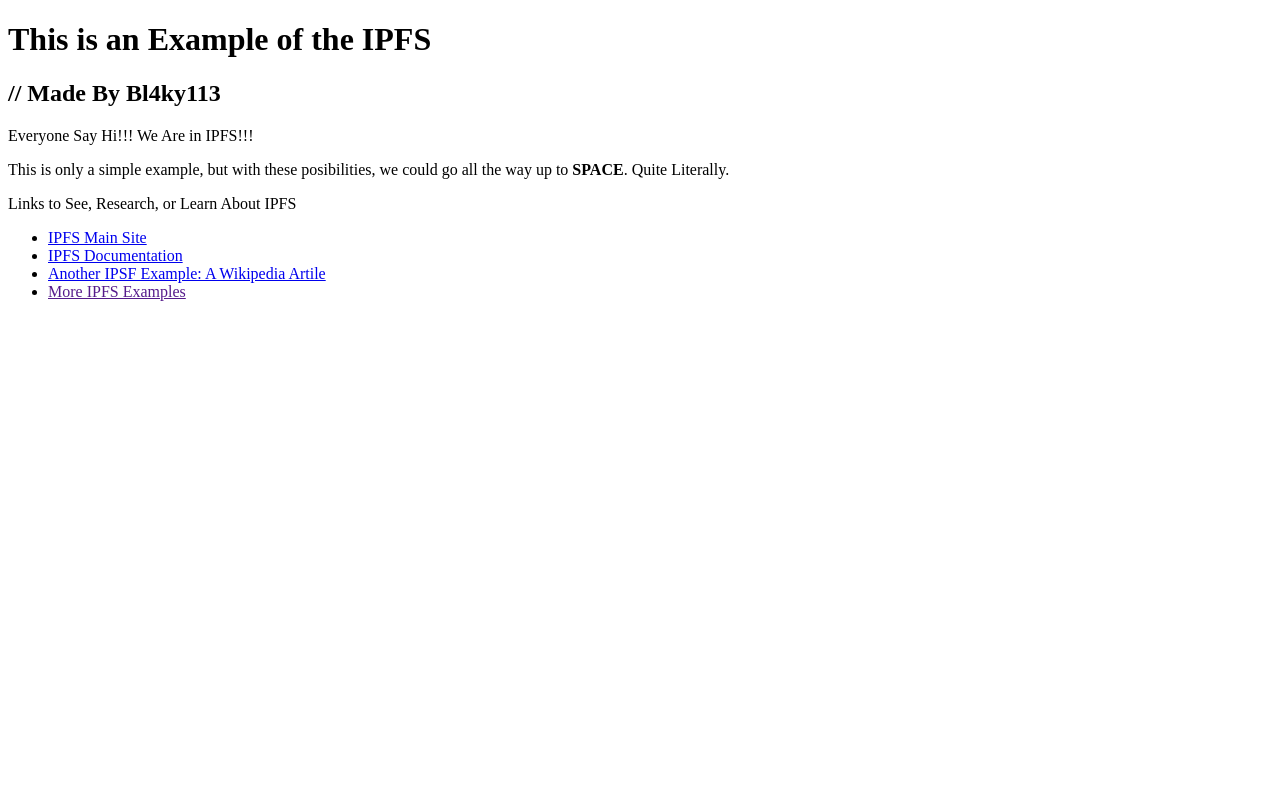
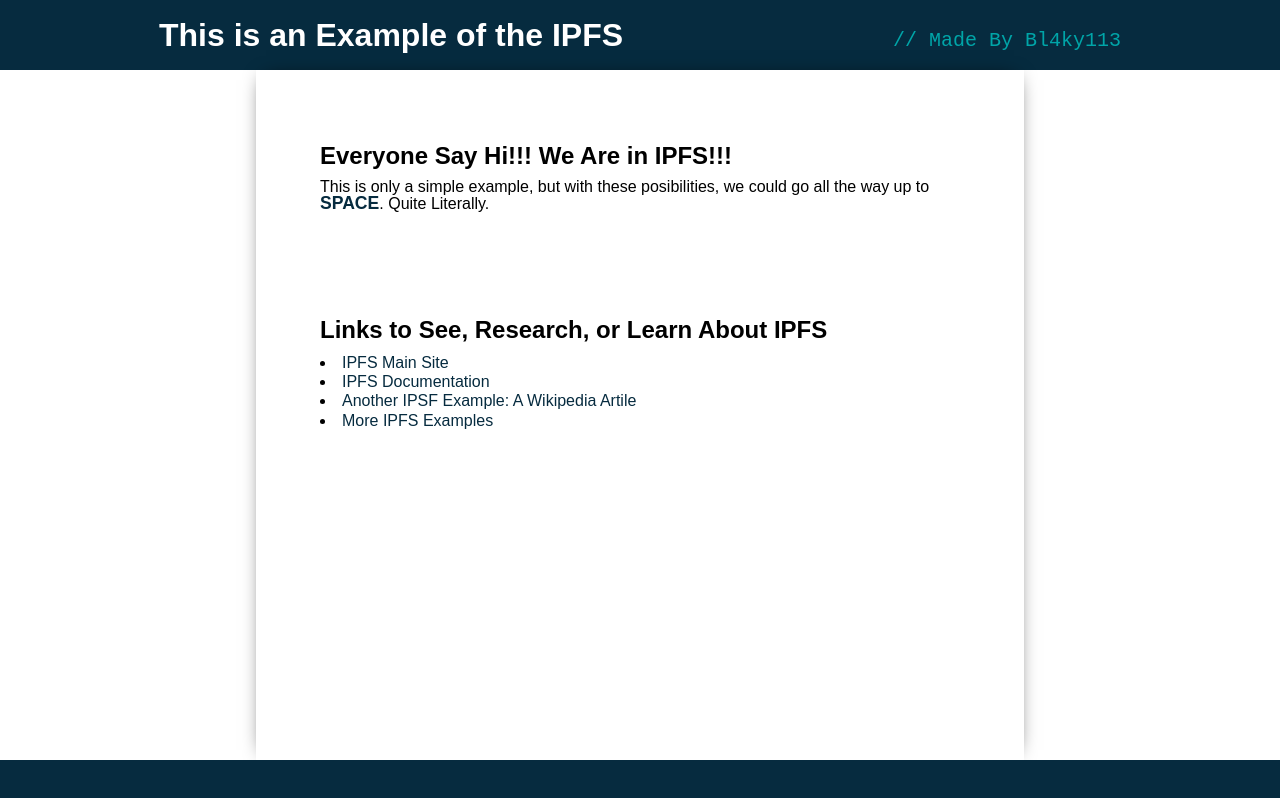
Before and after one commit to Bl4ky113/IPFS_SPA_TEST, a plain HTML site: page index.html in a window 1280 px wide. Drawn offline with Linux system fonts and the light colour scheme.

Commit message:
Added styles

```diff
--- a/index.html
+++ b/index.html
@@ -5,44 +5,119 @@
   <title>Hello IPFS!!!</title>
 </head>
 <style>
+* {
+  margin: 0;
+  padding: 0;
+}
+
 .wrapper {
+  max-width: 100vw;
+  min-height: 100vh;
 
+  display: grid;
+  grid-template: auto 1fr auto / 2vw 1fr 2vw;
+  grid-template-areas:
+    "header  header  header"
+    "empty1  content empty2"
+    "footer  footer  footer";
 }
 
 .header {
+  padding: 1rem 2rem;
 
+  background-color: #062b3f;
+
+  display: flex;
+  flex-flow: row wrap;
+  justify-content: space-around;
+  align-items: baseline;
+  gap: 1rem;
+
+  grid-area: header;
 }
 
 .header .header__title {
-
+  color: #ffffff;
+  font: 800 2rem/120% sans-serif;
+  text-align: center;
 }
 
 .header .header__text {
-
+  color: #00a5a8;
+  font: 500 1.25rem/100% monospace;
+  text-align: center;
 }
 
 .main {
+  padding: 0 2rem;
 
+  grid-area: content;
+
+  box-shadow: 0 0 20px -10px #000000;
 }
 
 .main .section {
-
+  margin: 2rem 0;
+  padding: 2rem;
 }
 
 .main .section .section__title {
+  margin: 0.5rem 0;
 
+  color: #000000;
+  font: 600 1.5rem/120% sans-serif;
 }
 
 .main .section .section__text {
+  color: #000000;
+  font: 400 1rem/100% sans-serif;
+}
 
+.main .section .section__text b {
+  color: #062b3f;
+  font-size: 1.1rem;
+  font-weight: 800;
+}
+
+.main .section .list {
+  list-style-position: inside;
+}
+
+.main .section .list .list__item {
+  margin: 0.5rem;
 }
 
 .main .section .section__link {
+  color: #062b3f;
+  font: 500 1rem/120% sans-serif;
+  text-decoration: none;
 
+  transition: color 250ms;
+}
+
+.main .section .section__link:hover {
+  color: #00a5a8;
+  text-decoration: underline;
 }
 
 .footer {
+  min-height: 5vh;
 
+  background-color: #062b3f;
+
+  grid-area: footer;
+}
+
+@media screen and (min-width: 550px) {
+  .wrapper {
+    grid-template-columns: 10vw 1fr 10vw;
+  }
+}
+
+@media screen and (min-width: 880px) {
+  .wrapper {
+    grid-template-columns: 20vw 1fr 20vw;
+  }
 }
 
 </style>
```
